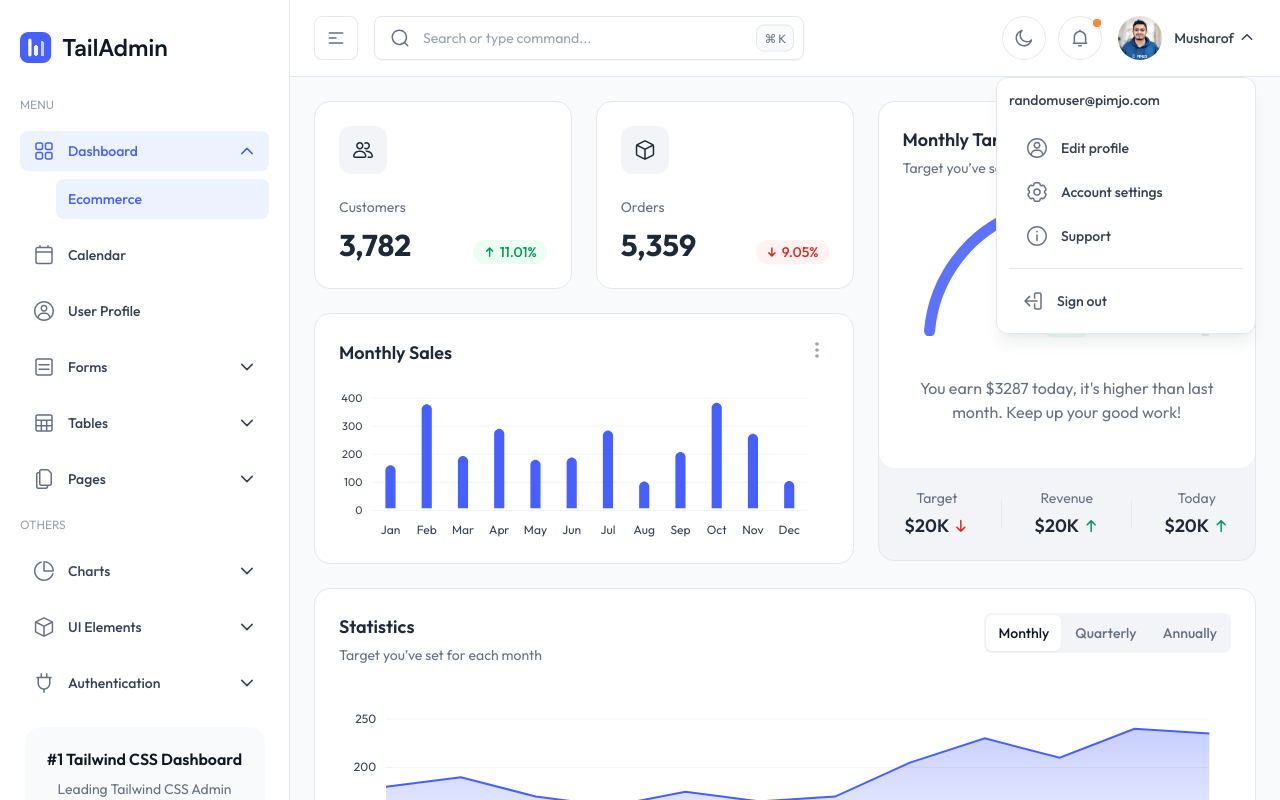
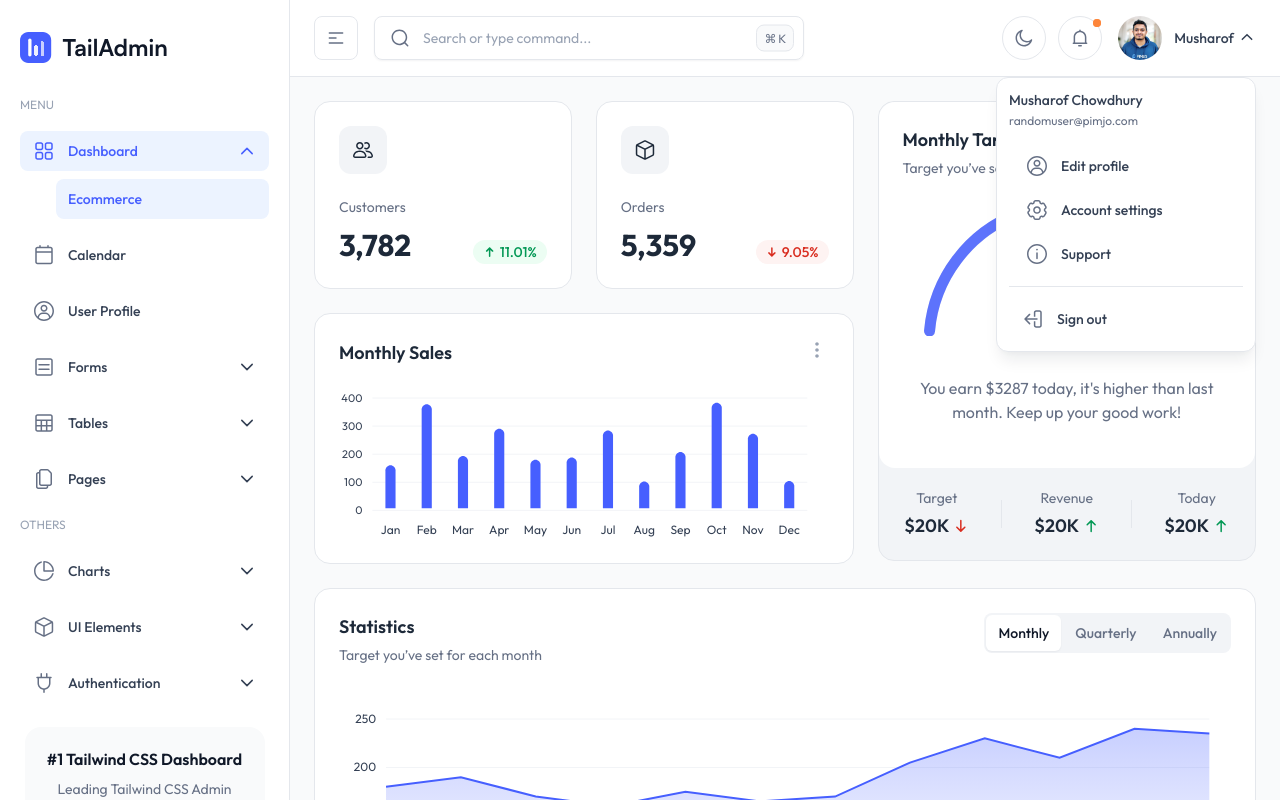
Before and after one commit to iRifshaAshraf/Tech-assessment, a React (Create React App) app: page / in a window 1280 px wide. Both pictures are taken after a click on the button "Musharof". Shown: the top 800 px of the page. Built offline with nearby package versions, Linux system fonts and the light colour scheme.

Commit message:
name update

```diff
--- a/src/components/header/UserDropdown.tsx
+++ b/src/components/header/UserDropdown.tsx
@@ -52,9 +52,11 @@ export default function UserDropdown() {
       >
         <div>
           <span className="block font-medium text-gray-700 text-theme-sm dark:text-gray-400">
+            Musharof Chowdhury
+          </span>
+          <span className="mt-0.5 block text-theme-xs text-gray-500 dark:text-gray-400">
             randomuser@pimjo.com
           </span>
-          <span className="mt-0.5 block text-theme-xs text-gray-500 dark:text-gray-400"></span>
         </div>
 
         <ul className="flex flex-col gap-1 pt-4 pb-3 border-b border-gray-200 dark:border-gray-800">
```
